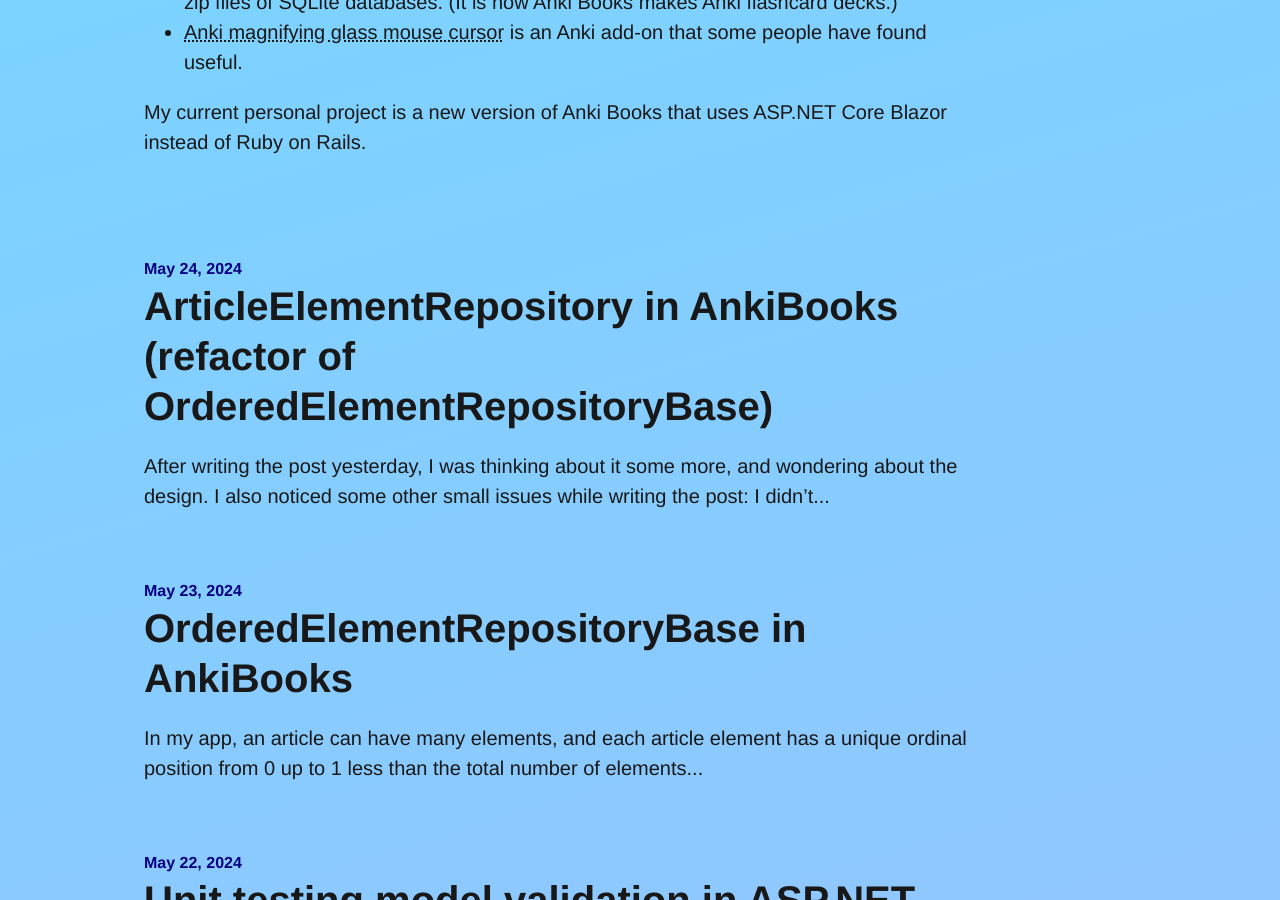
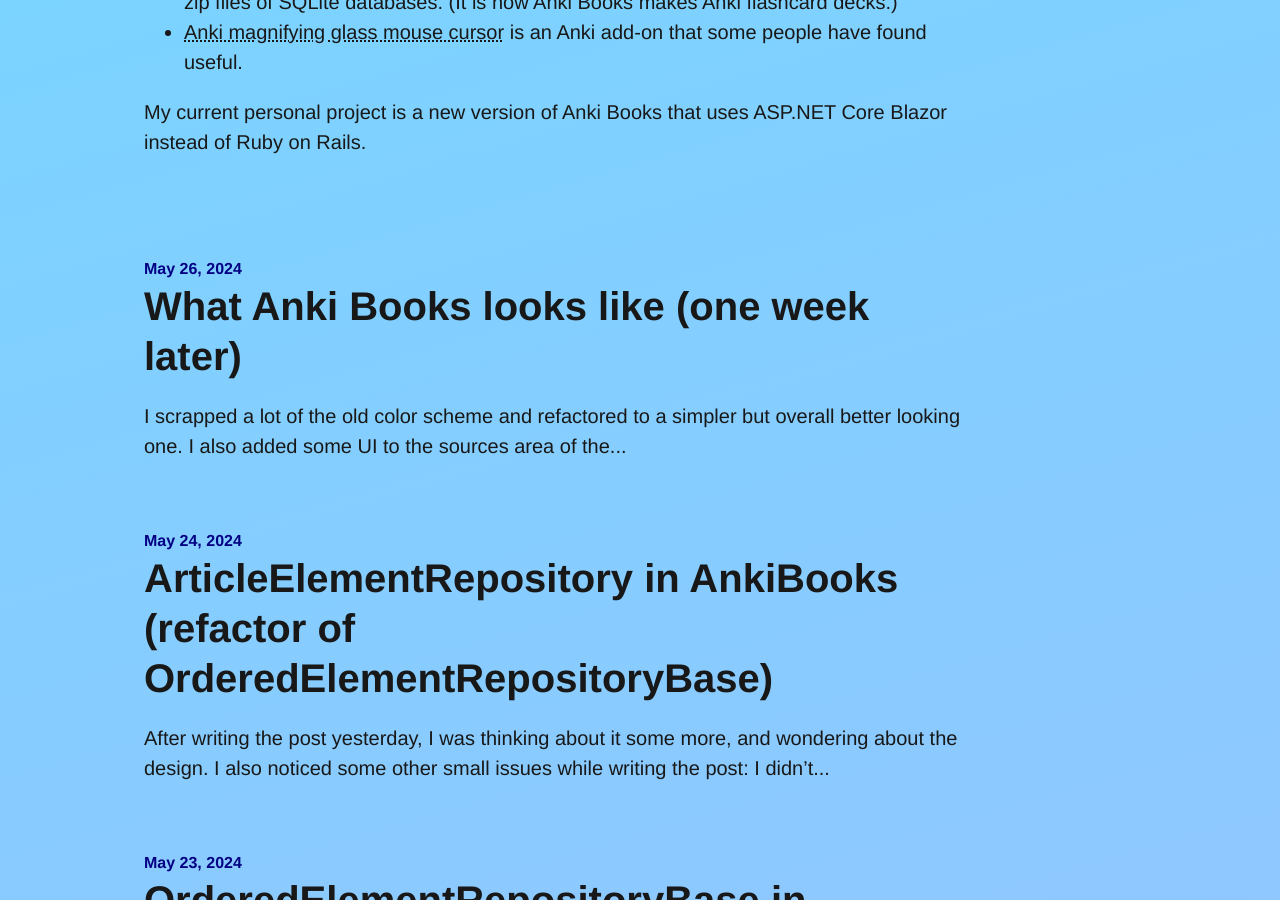
Before and after one commit to KyleRego/KyleRego.github.io, a Jekyll site: the page built from index.markdown, in a window 1280 px wide and 900 px high, scrolled down 604 px. Built offline with Jekyll 4.4.1, drawn with Linux system fonts in a browser that asks for light colours.

Commit message:
Add post

```diff
--- a/collections/_posts/2024-05-20-what-ankibooks-looks-like.markdown
+++ b/collections/_posts/2024-05-20-what-ankibooks-looks-like.markdown
@@ -54,7 +54,7 @@
         DueAt = new DateTimeOffset(DateTime.Now).ToUnixTimeSeconds() + InterRepetitionInterval * 86400;
 
         // If there were 6 grades, q could be 0 to 5 (see SM2 algorithm)
-        // Since Anki Books uses 2 grades, take them to represent 2 and 5
+        // Since Anki Books uses 2 grades, take them to represent 1 and 4
         int q = grade == Grade.Bad ? 1 : 4;
 
         EasinessFactor += 0.1F - (5 - q) * (0.08F + (5 - q) * 0.02F);
--- /dev/null
+++ b/collections/_posts/2024-05-26-what-ankibooks-looks-like-2.markdown
@@ -0,0 +1,21 @@
+---
+layout: post
+title: "What Anki Books looks like (one week later)"
+date: 2024-05-26 00:00:00 -0500
+categories: blogging
+permalink: /what-ankibooks-looks-like-part-two
+emoji: 🫥
+mathjax: false
+---
+
+I scrapped a lot of the old color scheme and refactored to a simpler but overall better looking one. I also added some UI to the sources area of the article to keep the list shorter, and collapsible and expandable.
+
+![.NET Anki Books screenshot](assets/screenshots/ankibooks-5-26-2024.png)
+
+![.NET Anki Books screenshot](assets/screenshots/ankibooks-5-26-2024-2.png)
+
+Possible improvements:
+- Use more of the page to show the card
+- Add a bottom action bar for reviewing buttons
+- Deck in article should show most due cards first
+- Deck in article should hide not due cards, maybe implement standard pagination features
```
Also changed, not shown: assets/screenshots/ankibooks-5-26-2024-2.png (added), assets/screenshots/ankibooks-5-26-2024.png (added).
